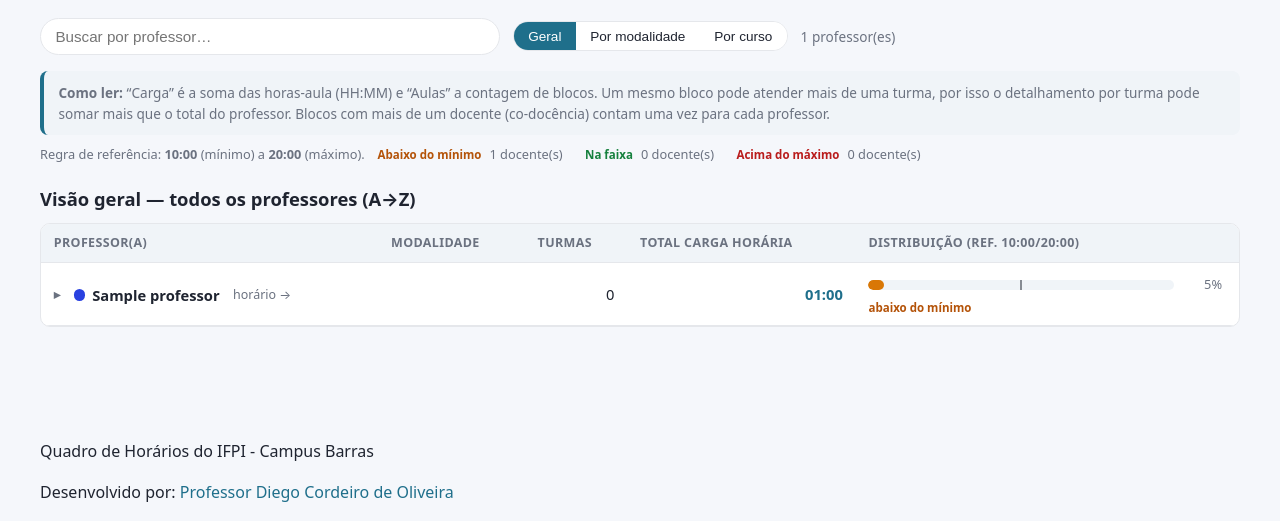
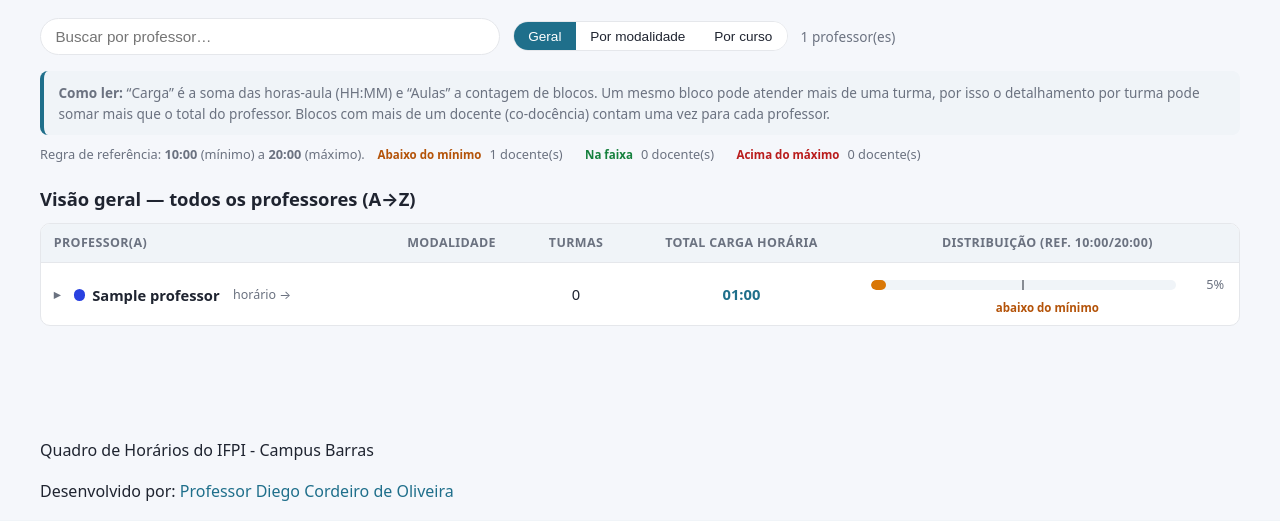
Before and after one commit to diegocordeiro/painel_horarios, a Django app: page /carga-horaria/ in a window 1280 px wide. Shown: the part 370-891 px from the top of the page. Run offline with Django 5.2, Linux system fonts and the light colour scheme; tables that the repository leaves empty hold one stand-in row (values such as "Sample post"); data that the repository does not hold is empty.

Commit message:
fix(horarios): correct carga horária table markup and styles
Correct the unclosed td in the cursos row so the table renders properly.
Scope the removed bottom border to detail rows instead of every last
child, preventing compact tables from losing row borders. Center main
dashboard table data while keeping the professor column left-aligned.

```diff
--- a/horarios/templates/horarios/carga_horaria.html
+++ b/horarios/templates/horarios/carga_horaria.html
@@ -130,7 +130,7 @@
                       <thead><tr><th>Curso</th><th>Modalidade</th><th class="carga-col-num">Aulas</th></tr></thead>
                       <tbody>
                         {% for c in prof.cursos %}
-                        <tr><td>{{ c.nome }}</td><td>{{ c.area }}</td><td class="carga-col-num">{{ c.blocos }}</tr>
+                        <tr><td>{{ c.nome }}</td><td>{{ c.area }}</td><td class="carga-col-num">{{ c.blocos }}</td></tr>
                         {% empty %}
                         <tr><td colspan="4">Sem cursos vinculados.</td></tr>
                         {% endfor %}
--- a/static/css/main.css
+++ b/static/css/main.css
@@ -1105,7 +1105,14 @@ blockquote {
   vertical-align: middle;
 }
 
-.carga-table tbody tr:last-child td {
+/* Remove a borda só na linha de detalhamento (o tr:last-child zerava a borda
+   também nas tabelas compactas, que têm apenas 1 <tr> por <tbody>). */
+.carga-table tbody tr.carga-detail td {
+  border-bottom: 0;
+}
+
+/* Última linha de dados de cada tabela sem borda (evita linha dupla no fim). */
+.carga-table tbody:last-child td {
   border-bottom: 0;
 }
 
@@ -1240,6 +1247,19 @@ blockquote {
 
 .carga-legend-ref { margin-right: .3rem; }
 .carga-legend-count { margin-right: .9rem; }
+
+/* Dados da tabela principal do dashboard centralizados.
+   O :not(.carga-detail) preserva o detalhamento (por turma/curso). */
+.carga-table > thead > tr > th,
+.carga-table > tbody > tr:not(.carga-detail) > td {
+  text-align: center;
+}
+
+/* Exceção: a coluna do professor permanece alinhada à esquerda. */
+.carga-table > thead > tr > th.carga-col-name,
+.carga-table > tbody > tr:not(.carga-detail) > td.carga-col-name {
+  text-align: left;
+}
 
 
 .carga-pct {
```
